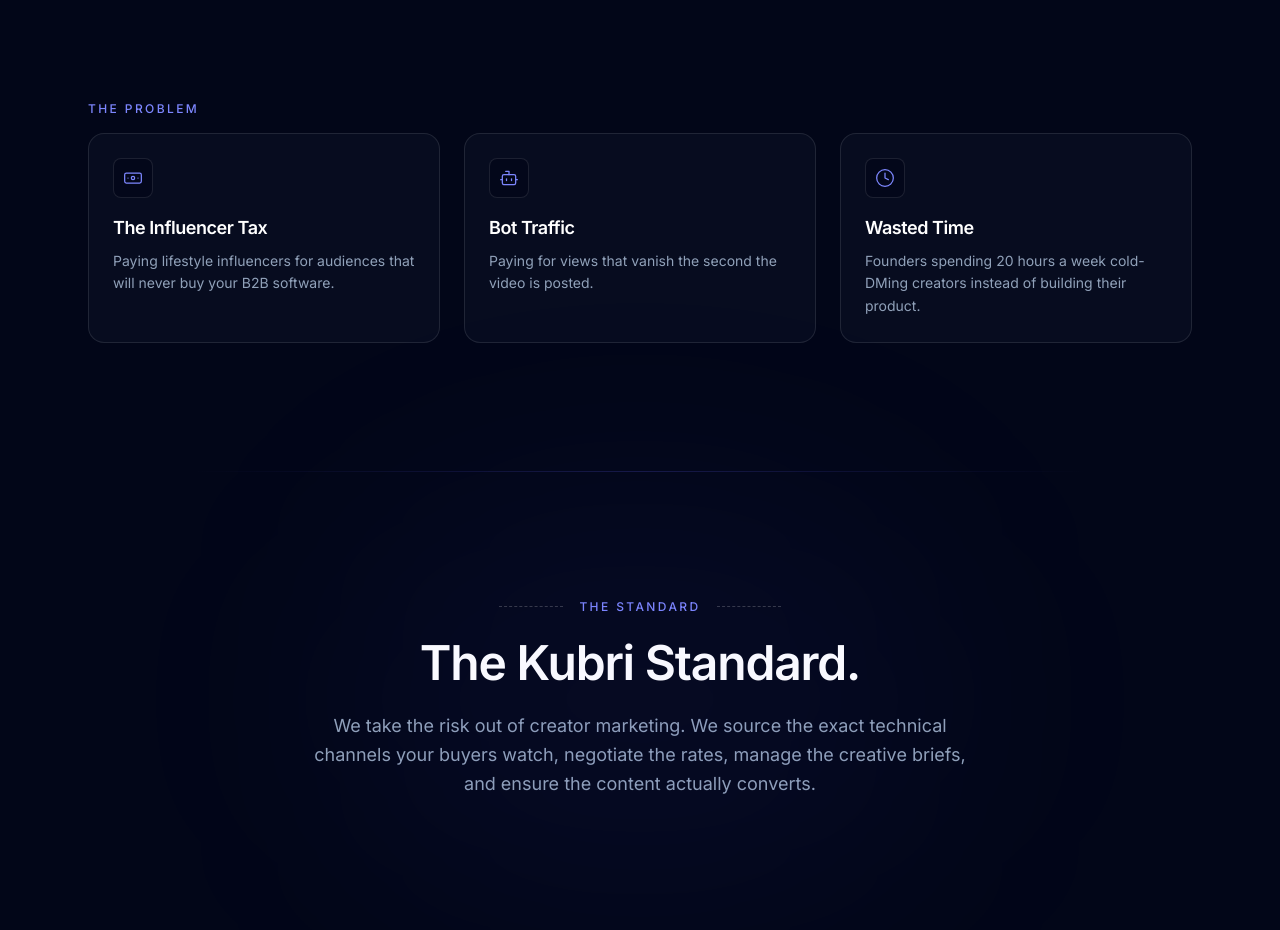
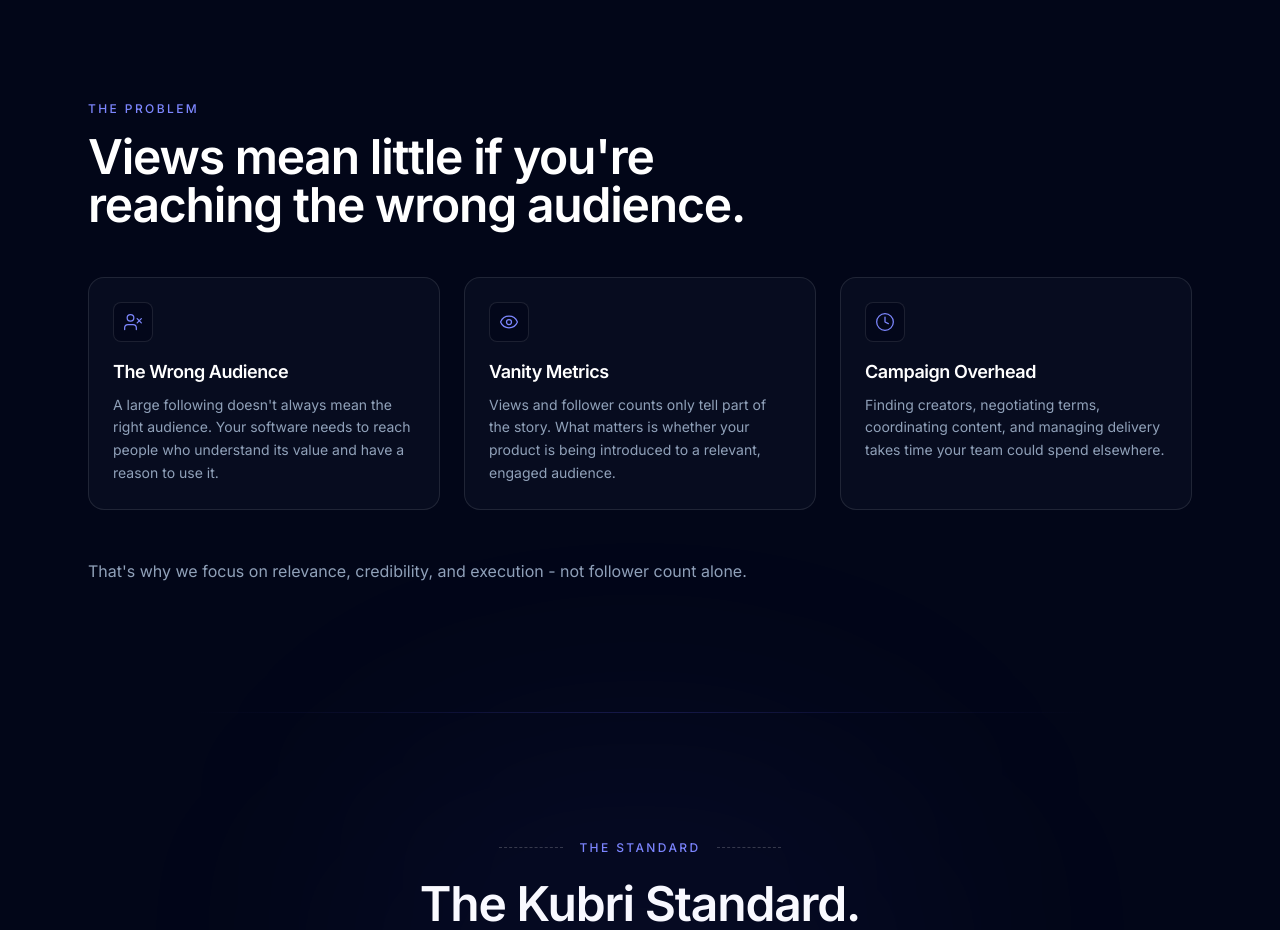
Before and after one commit to SalUdd/kubri-media-website, a Next.js app: page / in a window 1280 px wide. Shown: the part 1340-2270 px from the top of the page. Built offline with nearby package versions, Linux system fonts and the light colour scheme.

Commit message:
phase 3: rewrite problem section with new copy and icons

```diff
--- a/components/Problem.tsx
+++ b/components/Problem.tsx
@@ -1,54 +1,62 @@
-import { Banknote, Bot, Clock } from "lucide-react";
+import { Clock, Eye, UserX } from "lucide-react";
 
 const cards = [
   {
-    icon: Banknote,
-    title: "The Influencer Tax",
-    body: "Paying lifestyle influencers for audiences that will never buy your B2B software.",
+    icon: UserX,
+    title: "The Wrong Audience",
+    body: "A large following doesn't always mean the right audience. Your software needs to reach people who understand its value and have a reason to use it.",
   },
   {
-    icon: Bot,
-    title: "Bot Traffic",
-    body: "Paying for views that vanish the second the video is posted.",
+    icon: Eye,
+    title: "Vanity Metrics",
+    body: "Views and follower counts only tell part of the story. What matters is whether your product is being introduced to a relevant, engaged audience.",
   },
   {
     icon: Clock,
-    title: "Wasted Time",
-    body: "Founders spending 20 hours a week cold-DMing creators instead of building their product.",
+    title: "Campaign Overhead",
+    body: "Finding creators, negotiating terms, coordinating content, and managing delivery takes time your team could spend elsewhere.",
   },
 ];
 
 export default function Problem() {
   return (
     <section id="problem" className="relative py-24 md:py-32">
-      <div aria-hidden className="absolute inset-x-0 top-0 mx-auto h-px max-w-4xl bg-linear-to-r from-transparent via-indigo-500/20 to-transparent" />
+      <div
+        aria-hidden
+        className="absolute inset-x-0 top-0 mx-auto h-px max-w-4xl bg-linear-to-r from-transparent via-indigo-500/20 to-transparent"
+      />
+
       <div className="mx-auto max-w-6xl px-6">
         <p className="mb-4 text-xs font-medium uppercase tracking-[0.2em] text-indigo-400">
           THE PROBLEM
         </p>
 
+        <h2 className="mb-12 max-w-2xl text-3xl font-semibold tracking-tight text-balance text-white sm:text-4xl md:text-5xl">
+          Views mean little if you&apos;re reaching the wrong audience.
+        </h2>
+
         <div className="grid grid-cols-1 gap-6 md:grid-cols-3">
-          {cards.map((card) => {
-            const Icon = card.icon;
-            return (
+          {cards.map(({ icon: Icon, title, body }) => (
             <div
-                key={card.title}
+              key={title}
               className="group rounded-2xl border border-white/10 bg-slate-900/40 p-6 transition-[background-color,border-color,transform] duration-200 hover:border-white/20 hover:bg-slate-900/60 hover:-translate-y-0.5"
             >
               <div className="mb-4 inline-flex h-10 w-10 items-center justify-center rounded-lg border border-white/10 bg-slate-950/60 text-indigo-400 transition-colors duration-200 group-hover:border-indigo-500/30 group-hover:bg-indigo-500/10">
                 <Icon className="h-5 w-5" strokeWidth={1.5} aria-hidden />
               </div>
-
               <h3 className="mb-2 text-lg font-semibold tracking-tight text-white">
-                  {card.title}
+                {title}
               </h3>
               <p className="text-sm leading-relaxed text-slate-400">
-                  {card.body}
+                {body}
               </p>
             </div>
-            );
-          })}
+          ))}
         </div>
+
+        <p className="mt-12 max-w-2xl text-base leading-relaxed text-slate-400">
+          That&apos;s why we focus on relevance, credibility, and execution - not follower count alone.
+        </p>
       </div>
     </section>
   );
```
Also changed, not shown: 1 other file (tests, documents, lock files or other folders). Lines whose indentation alone changed are shown as unchanged.
